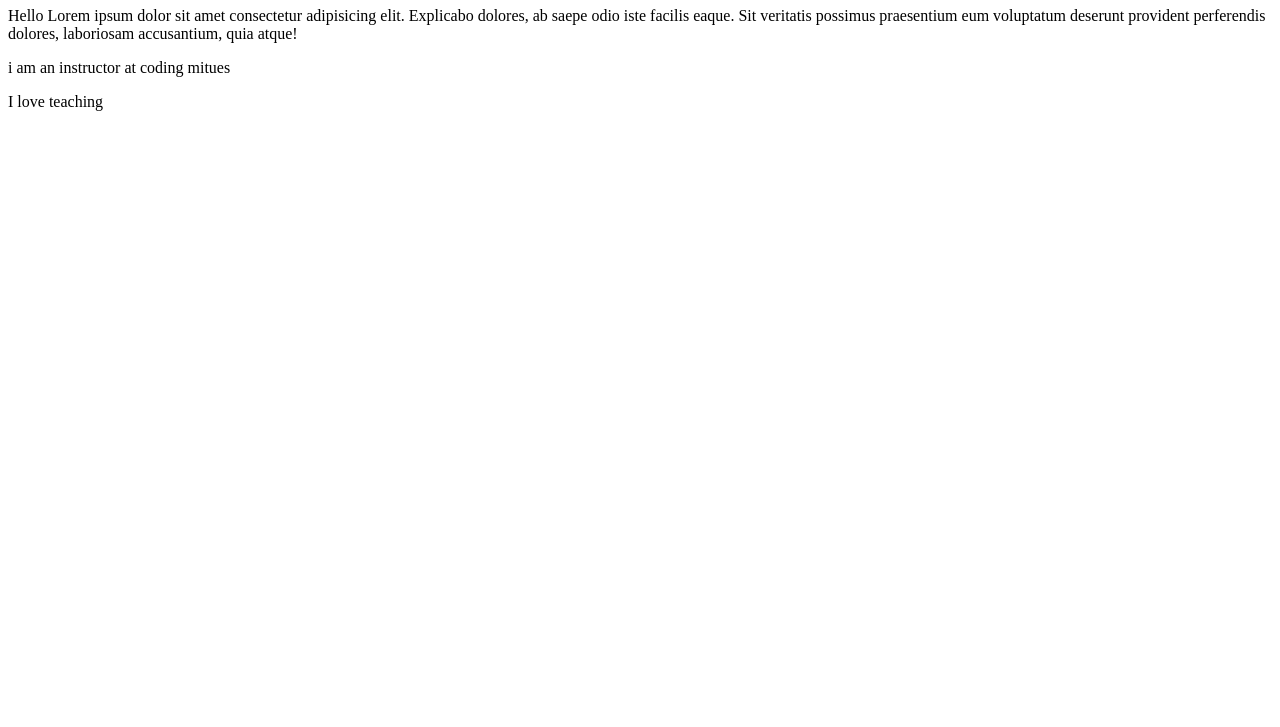
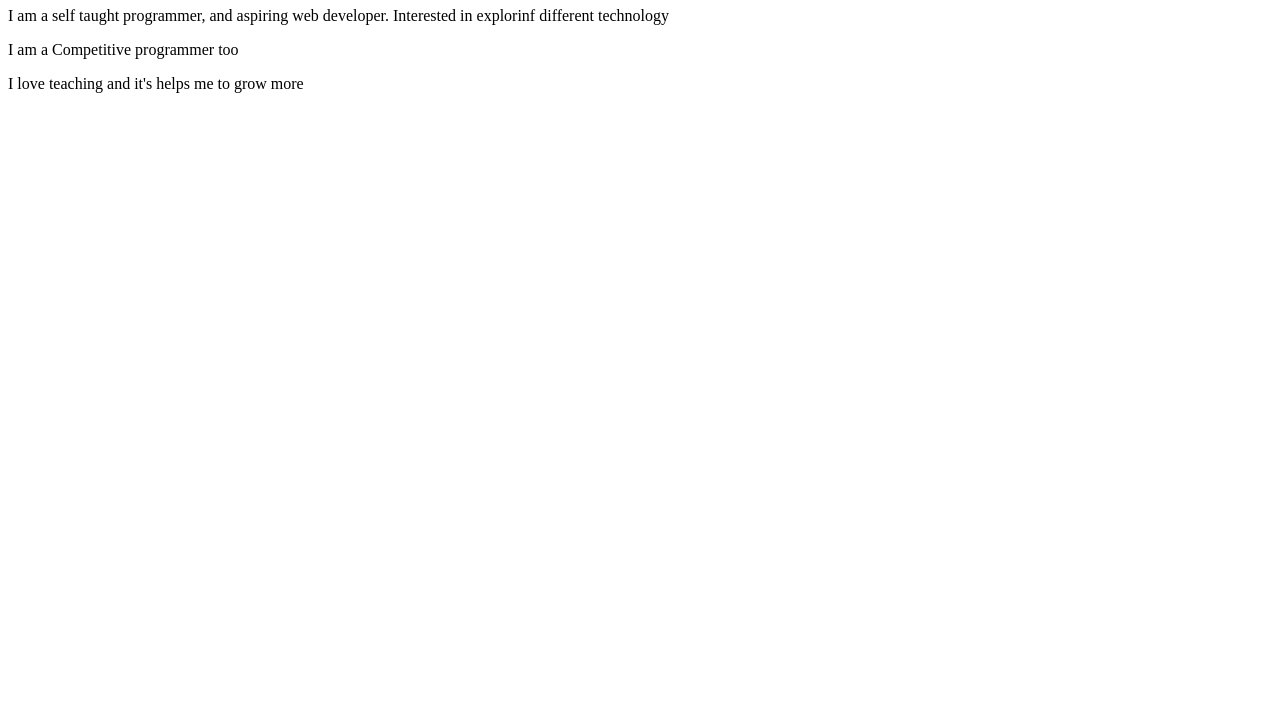
Before and after one commit to ishani1124/existingrepo, a plain HTML site: page index.html in a window 1280 px wide. Shown: the part 73-800 px from the top of the page. Drawn offline with Linux system fonts and the light colour scheme.

Commit message:
big update index.html

```diff
--- a/index.html
+++ b/index.html
@@ -6,10 +6,10 @@
 	</head>
 	<body>
 	 <h1>Hi I'm Ishani</h1>
-	 <p>Hello
-		 Lorem ipsum dolor sit amet consectetur adipisicing elit. Explicabo dolores, ab saepe odio iste facilis eaque. Sit veritatis possimus praesentium eum voluptatum deserunt provident perferendis dolores, laboriosam accusantium, quia atque!
+	 <p>
+		I am a self taught programmer, and aspiring web developer. Interested in explorinf different technology
 	 </p>
-	 <p>i am an instructor at coding mitues</p>
-	 <p>I love teaching</p>
+	 <p>I am a Competitive programmer too</p>
+	 <p>I love teaching and it's helps me to grow more</p>
 	</body>
 	</html>
```
